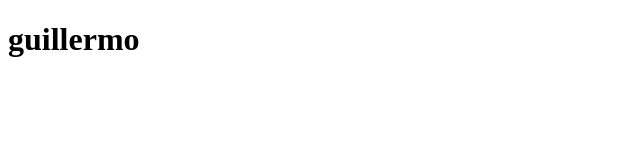
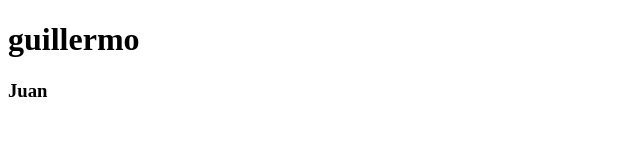
Before and after one commit to guillermosifu/minihackaton, a plain HTML site: page index.html in a window 1280 px wide. Shown: the full height of the page, 0-640 px from the left. Drawn offline with Linux system fonts and the light colour scheme.

Commit message:
cambios juan

```diff
--- a/index.html
+++ b/index.html
@@ -1,12 +1,16 @@
 <!DOCTYPE html>
 <html lang="en">
+
 <head>
     <meta charset="UTF-8">
     <meta http-equiv="X-UA-Compatible" content="IE=edge">
     <meta name="viewport" content="width=device-width, initial-scale=1.0">
     <title>Document</title>
 </head>
+
 <body>
     <h1>guillermo</h1>
+    <h3>Juan</h3>
 </body>
+
 </html>
```
